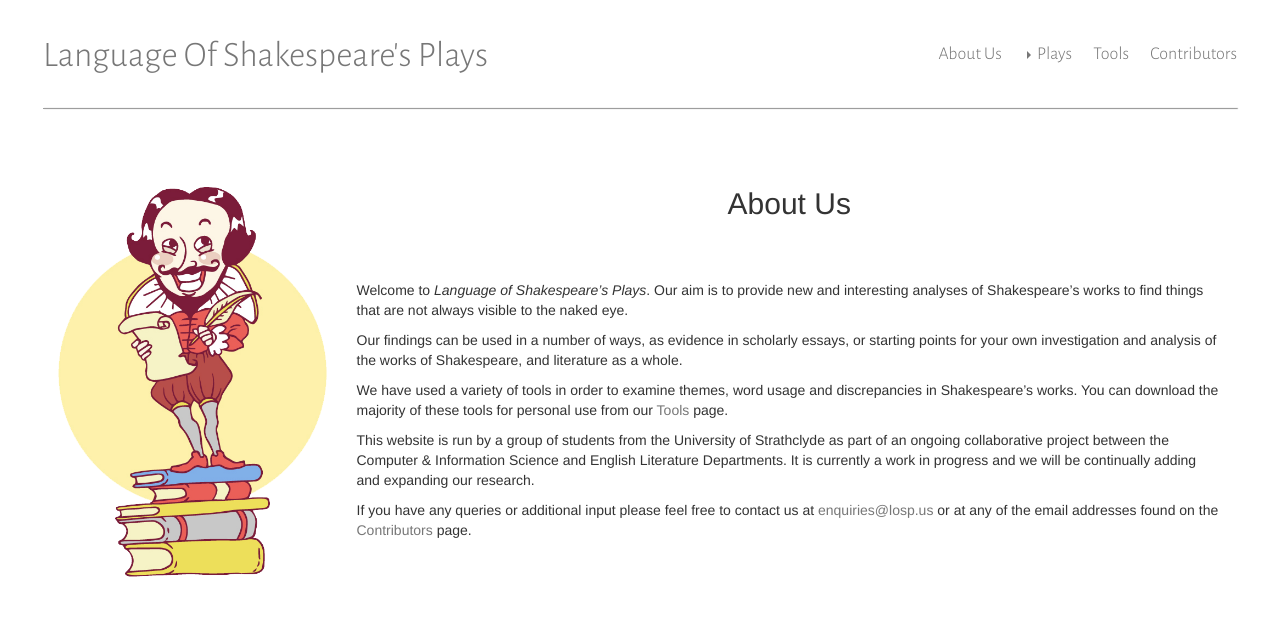
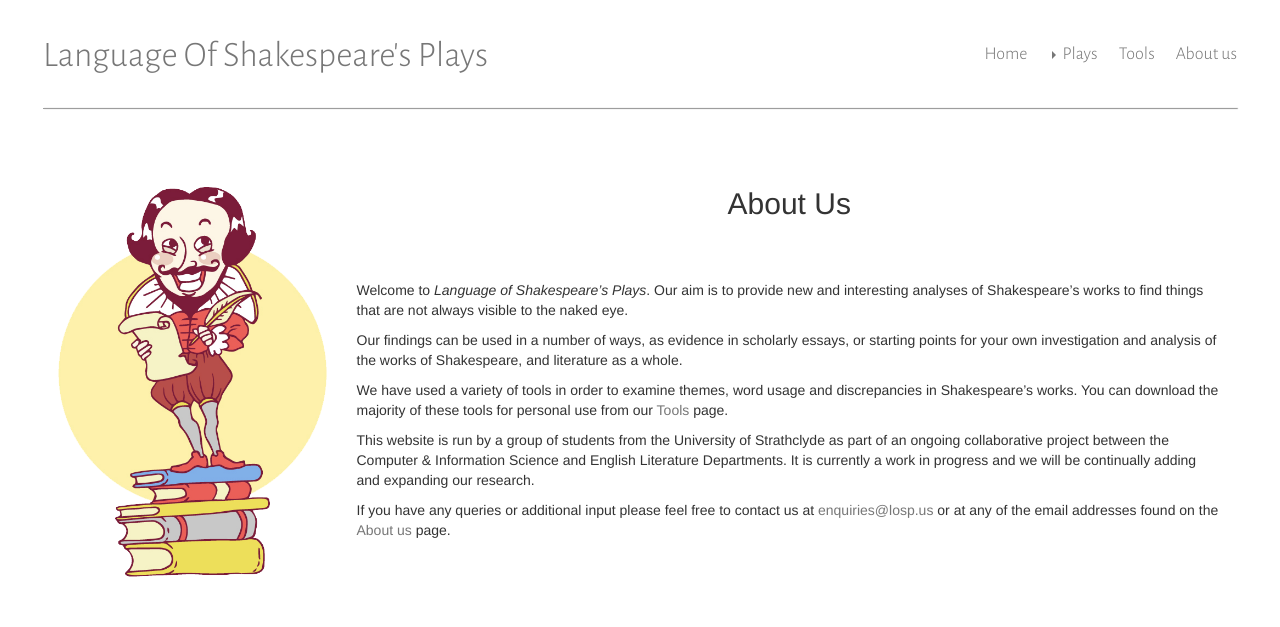
Before and after one commit to iahmed0/SU-LOSP.github.io, a Jekyll site: the page built from index.md, in a window 1280 px wide. Shown: the top 627 px of the page. Built offline with Jekyll 4.4.1, drawn with Linux system fonts in a browser that asks for light colours.

Commit message:
Fix #5: rename menu elements (and the contributors page)

```diff
--- a/_layouts/default.html
+++ b/_layouts/default.html
@@ -15,7 +15,7 @@
 
       <nav class="col-md-7">
         <ul>
-          <li><a href="/">About Us</a></li>
+          <li><a href="/">Home</a></li>
           <li id="open-plays">
             <a href="#">
               <div id="plays-arrow" class="arrow-right"></div>
@@ -23,7 +23,7 @@
             </a>
           </li>
           <li><a href="/tools/">Tools</a></li>
-          <li><a href="/contributors/">Contributors</a></li>
+          <li><a href="/about/">About us</a></li>
           <div id="plays">
             <ul>
               {% for analysis in site.analyses %}
--- a/index.md
+++ b/index.md
@@ -31,6 +31,6 @@
 
 If you have any queries or additional input please feel free to contact us at
 <enquiries@losp.us> or at any of the email addresses found on the
-[Contributors](/contributors/) page.
+[About us](/about/) page.
   </div>
 </article>
```
Also changed, not shown: about.md (renamed from contributors.md, +1 -1 lines).
